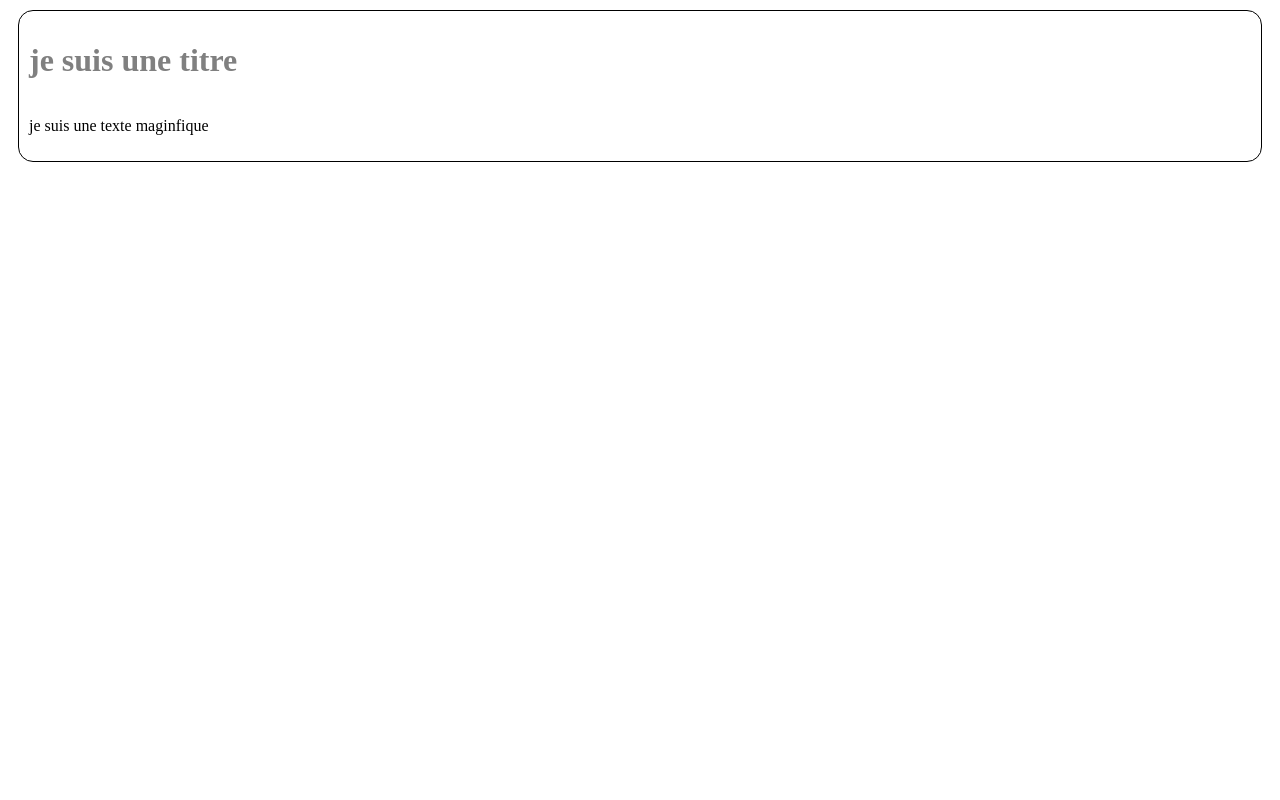
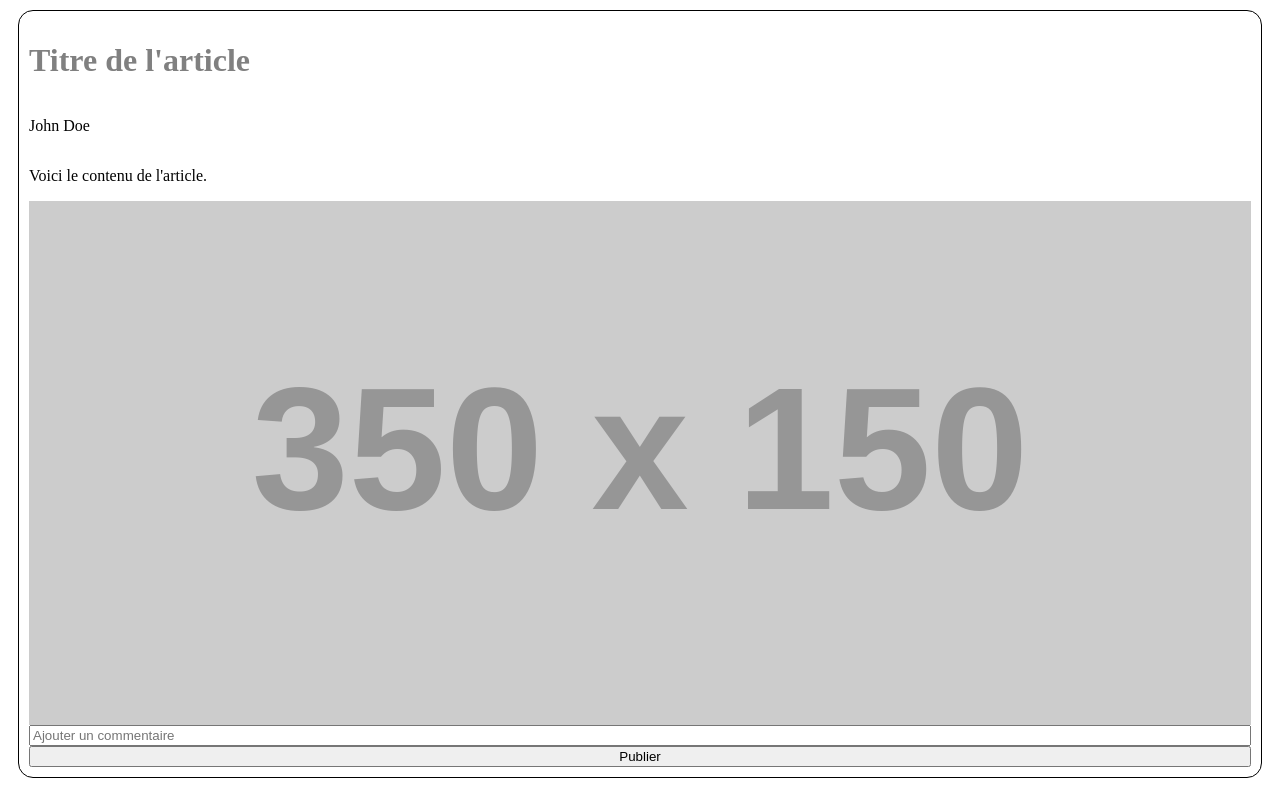
Before and after one commit to NemoOnTheNet/wild_blog, an Angular app: page / in a window 1280 px wide. Built offline with nearby package versions, Linux system fonts and the light colour scheme.

Commit message:
j'ai terminé la troisième quête Angular

```diff
--- a/src/app/app.component.ts
+++ b/src/app/app.component.ts
@@ -10,6 +10,4 @@ import { ArticleComponentComponent } from './article-component/article-component
   styleUrl: './app.component.scss'
 })
 export class AppComponent {
-  title = 'wild-blog';
-  text = "Je suis une légende (I Am Legend), publié en 1954, est un roman de science-fiction écrit par Richard Matheson. Ce livre est rapidement devenu une œuvre culte pour son approche unique du genre post-apocalyptique, en mêlant horreur, science-fiction et psychologie. L'influence de Je suis une légende a été immense sur la culture populaire, inspirant des générations d'écrivains, de réalisateurs et de créateurs dans le domaine de l’horreur et de la science-fiction."
 }
--- a/src/app/article-component/article-component.component.html
+++ b/src/app/article-component/article-component.component.html
@@ -1,6 +1,16 @@
 <div class="articleContainer">
-  <h1 class="title"> {{title}} </h1>
+  <h1 class="title">{{ article.title }}</h1>
   <p class="text">
-{{text}}
+    {{ article.author }}
   </p>
+
+  <p>{{ article.content }}</p>
+  <img [src]="article.image" alt="" />
+
+  @if (article.isPublished){
+     <p > {{ article.comment}} </p>
+    }
+
+<input type="text" placeholder="Ajouter un commentaire" [(ngModel)]="article.comment">
+  <button (click)="togglePublication()">Publier</button>
 </div>
--- a/src/app/article-component/article-component.component.ts
+++ b/src/app/article-component/article-component.component.ts
@@ -1,15 +1,26 @@
 import { Component } from '@angular/core';
+import { FormsModule } from '@angular/forms';
 
 @Component({
   selector: 'app-article-component',
   standalone: true,
-  imports: [],
+  imports: [FormsModule],
   templateUrl: './article-component.component.html',
   styleUrl: './article-component.component.scss'
 })
 export class ArticleComponentComponent {
 
-  title: string = "je suis une titre";
-  text: string = "je suis une texte maginfique";
+  article = {
+    title: 'Titre de l\'article',
+    author: 'John Doe',
+    content: 'Voici le contenu de l\'article.',
+    image: 'https://via.placeholder.com/350x150',
+    isPublished: false,
+    comment: ''
+  };
 
+
+  togglePublication(): void {
+    this.article.isPublished = !this.article.isPublished;
+  }
 }
```
